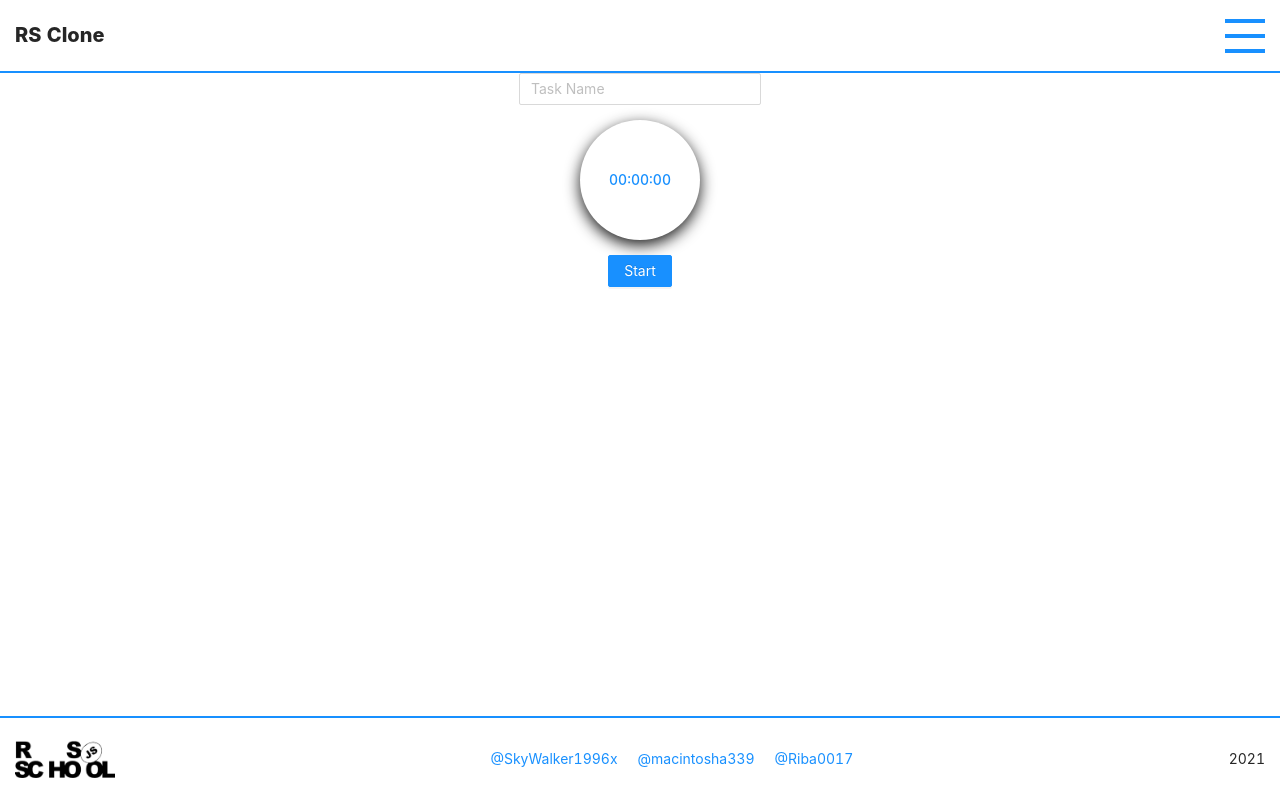
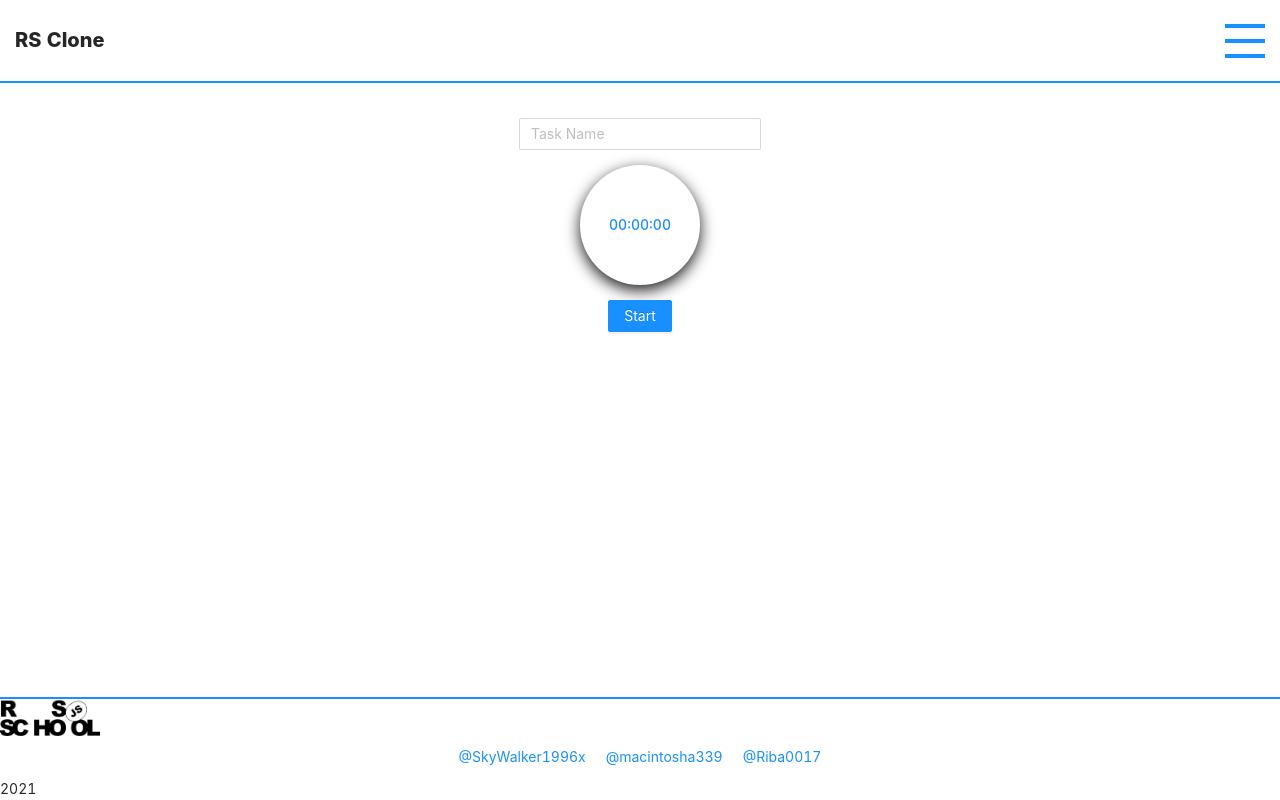
Before and after one commit to SkyWalker1996x/rs-clone, a React (Create React App) app: page / in a window 1280 px wide. Built offline with nearby package versions, Linux system fonts and the light colour scheme.

Commit message:
fix: change headers height and margin

```diff
--- a/src/components/Header/styles.css
+++ b/src/components/Header/styles.css
@@ -1,13 +1,11 @@
-.header,
-.footer {
+.header {
     flex: 0 0 auto;
     display: flex;
     flex-flow: row wrap;
     justify-content: space-between;
     align-items: center;
-    padding: 20px 15px;
-}
-.header {
+    padding: 25px 15px;
+    margin-bottom: 35px;
     border-bottom: 2px solid #1890FF;
 }
 .header__logo {
```
